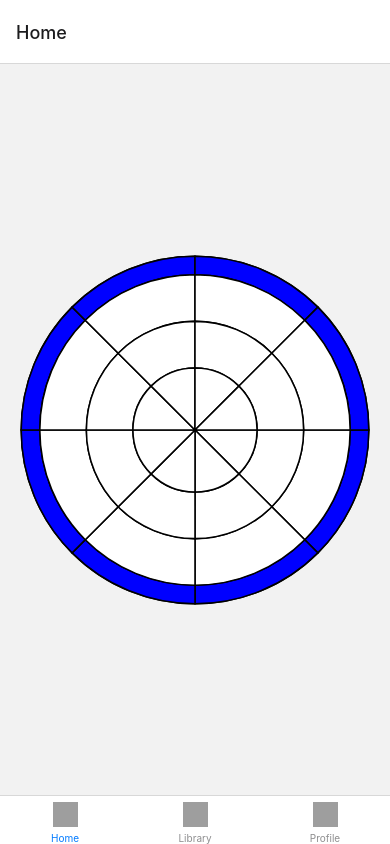
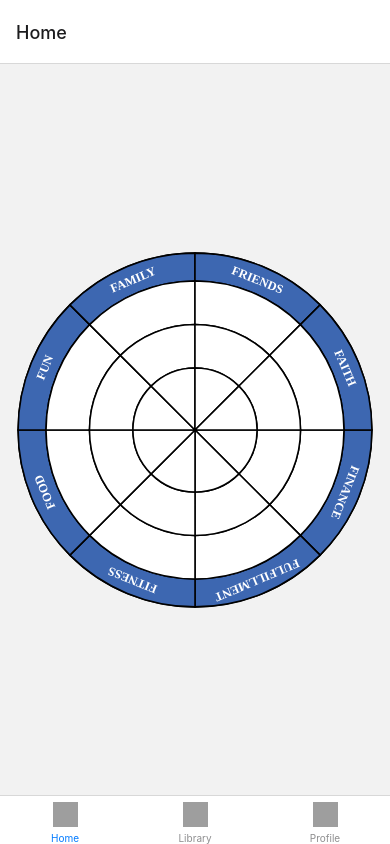
Before and after one commit to paulsenjohn00/LearnTabs, a React Native app: screen / in a window 390 px wide. Built offline with nearby package versions, Linux system fonts and the light colour scheme; grey boxes are pictures that could not be loaded.

Commit message:
added categories

```diff
--- a/app/pages/Home.tsx
+++ b/app/pages/Home.tsx
@@ -1,6 +1,6 @@
 import React, { useState } from "react";
 import { StyleSheet, TouchableWithoutFeedback, View } from "react-native";
-import Svg, { Circle, G, Path, Text, TextPath, Defs, Line } from "react-native-svg";
+import Svg, { Circle, G, Path, Text } from "react-native-svg";
 
 function HomeScreen() {
   const handleSpacePress = (space) => {
@@ -15,7 +15,7 @@ function HomeScreen() {
 }
 
 function Dartboard({ onSpacePress }) {
-  const ringCategories = ['Friends','Faith','Finance','Fulfillment','Fitness','Food','Fun','Family']
+  const ringCategories = ['FINANCE', 'FULFILLMENT', 'FITNESS', 'FOOD', 'FUN', 'FAMILY', 'FRIENDS', 'FAITH'];
   const initialOuterRing = Array(8).fill('white');
   const initialMidRing = Array(8).fill('white');
   const initialCenterRing = Array(8).fill('white');
@@ -23,58 +23,55 @@ function Dartboard({ onSpacePress }) {
   const [midRing, setMidRing] = useState(initialOuterRing);
   const [centerRing, setCenterRing] = useState(initialOuterRing);
 
-  const handlePress = (index: number, ringOuterRing: any) => {
-    const deselectRing = (ring: any) => {
-      return ring.map((color: string, i: number) => {
+  const handlePress = (index, ringOuterRing) => {
+    const deselectRing = (ring) => {
+      return ring.map((color, i) => {
         if (i === index) {
           return color !== 'white' ? 'white' : color;
         }
-        return color
-      })
-    }
+        return color;
+      });
+    };
 
     if (ringOuterRing === outerRing) {
-        const highlightRing = ringOuterRing.map((color:string, i:number) => {
+      const highlightRing = ringOuterRing.map((color, i) => {
         if (i === index) {
-            return 'green'
+          return '#DF3636';
         }
         return color;
       });
       setOuterRing(highlightRing);
       setMidRing(deselectRing(midRing));
       setCenterRing(deselectRing(centerRing));
-
     } else if (ringOuterRing === midRing) {
-        const highlightRing = ringOuterRing.map((color:string, i:number) => {
+      const highlightRing = ringOuterRing.map((color, i) => {
         if (i === index) {
-            return 'yellow'
+          return '#F3A61E';
         }
         return color;
       });
       setMidRing(highlightRing);
       setOuterRing(deselectRing(outerRing));
       setCenterRing(deselectRing(centerRing));
-
     } else if (ringOuterRing === centerRing) {
-        const highlightRing = ringOuterRing.map((color:string, i:number) => {
+      const highlightRing = ringOuterRing.map((color, i) => {
         if (i === index) {
-            return 'red'
+          return '#549B4C';
         }
         return color;
       });
       setCenterRing(highlightRing);
       setOuterRing(deselectRing(outerRing));
       setMidRing(deselectRing(midRing));
-
-      } else console.log('Error has occurred.')
+    } else console.log('Error has occurred.');
 
     onSpacePress(index + 1);
   };
 
   const angle = 360 / initialOuterRing.length;
 
-  const createCircle = ({ radius, ringNum, colorList = null }: { radius: number, ringNum: any, colorList: any}) => {
-    return ringNum.map((_: number, index: number) => {
+  const createCircle = ({ radius, ringNum, colorList}) => {
+    return ringNum.map((label, index) => {
       const startAngle = index * angle;
       const endAngle = (index + 1) * angle;
 
@@ -85,20 +82,33 @@ function Dartboard({ onSpacePress }) {
 
       const d = `M50,50 L${x1},${y1} A${radius},${radius} 0 0,1 ${x2},${y2} Z`;
 
-      const textX = 50 + (radius) * Math.cos((Math.PI / 180) * (startAngle + angle / 2));
-      const textY = 50 + (radius) * Math.sin((Math.PI / 180) * (startAngle + angle / 2));
+      const textX = 50 + (radius + 5) * Math.cos((Math.PI / 180) * (startAngle + angle / 2));
+      const textY = 50 + (radius + 5) * Math.sin((Math.PI / 180) * (startAngle + angle / 2));
 
       return (
         <G key={index}>
           <TouchableWithoutFeedback onPress={() => handlePress(index, colorList)}>
             <Path
               d={d}
-              fill={colorList !== ringCategories ? colorList[index] : 'blue'}
+              fill={colorList !== ringCategories ? colorList[index] : '#3D67B1'}
               stroke="black"
               strokeWidth="0.5"
-              id={'outerRingPath'}
             />
           </TouchableWithoutFeedback>
+          {colorList === ringCategories && (
+            <Text
+              x={textX}
+              y={textY + 10}
+              fill="white"
+              fontSize="4"
+              fontWeight="bold"
+              textAnchor="middle"
+              alignmentBaseline="middle"
+              transform={`rotate(${endAngle + angle + 22}, ${textX}, ${textY})`}
+            >
+              {label}
+            </Text>
+          )}
         </G>
       );
     });
@@ -107,12 +117,12 @@ function Dartboard({ onSpacePress }) {
   return (
     <View style={styles.container}>
       <Svg height="360" width="360" viewBox="-8 0 116 100">
-        <Circle cx="50" cy="50" r="56" fill="white" stroke="black" strokeWidth="0.5" />
-        {createCircle({ radius: 56, ringNum: ringCategories, colorList: ringCategories })}
-        <Circle cx="50" cy="50" r="50" fill="white" stroke="black" strokeWidth="0.5" />
-        {createCircle({ radius: 50, ringNum: initialOuterRing, colorList: outerRing })}
-        <Circle cx="50" cy="50" r="35" fill="white" stroke="black" strokeWidth="0.5" />
-        {createCircle({ radius: 35, ringNum: initialMidRing, colorList: midRing })}
+        <Circle cx="50" cy="50" r="57" fill="white" stroke="black" strokeWidth="0.5" />
+        {createCircle({ radius: 57, ringNum: ringCategories, colorList: ringCategories })}
+        <Circle cx="50" cy="50" r="48" fill="white" stroke="black" strokeWidth="0.5" />
+        {createCircle({ radius: 48, ringNum: initialOuterRing, colorList: outerRing })}
+        <Circle cx="50" cy="50" r="34" fill="white" stroke="black" strokeWidth="0.5" />
+        {createCircle({ radius: 34, ringNum: initialMidRing, colorList: midRing })}
         <Circle cx="50" cy="50" r="20" fill="white" stroke="black" strokeWidth="0.5" />
         {createCircle({ radius: 20, ringNum: initialCenterRing, colorList: centerRing })}
       </Svg>
@@ -125,17 +135,17 @@ const styles = StyleSheet.create({
     backgroundColor: "blue",
     padding: 5,
     borderRadius: 20,
-    marginTop: 20
+    marginTop: 20,
   },
   buttonText: {
     color: "white",
-    fontWeight: "bold"
+    fontWeight: "bold",
   },
   container: {
     justifyContent: 'center',
     alignItems: 'center',
     flex: 1,
-  }
+  },
 });
 
 export default HomeScreen;
```
Lines whose indentation alone changed are shown as unchanged.
